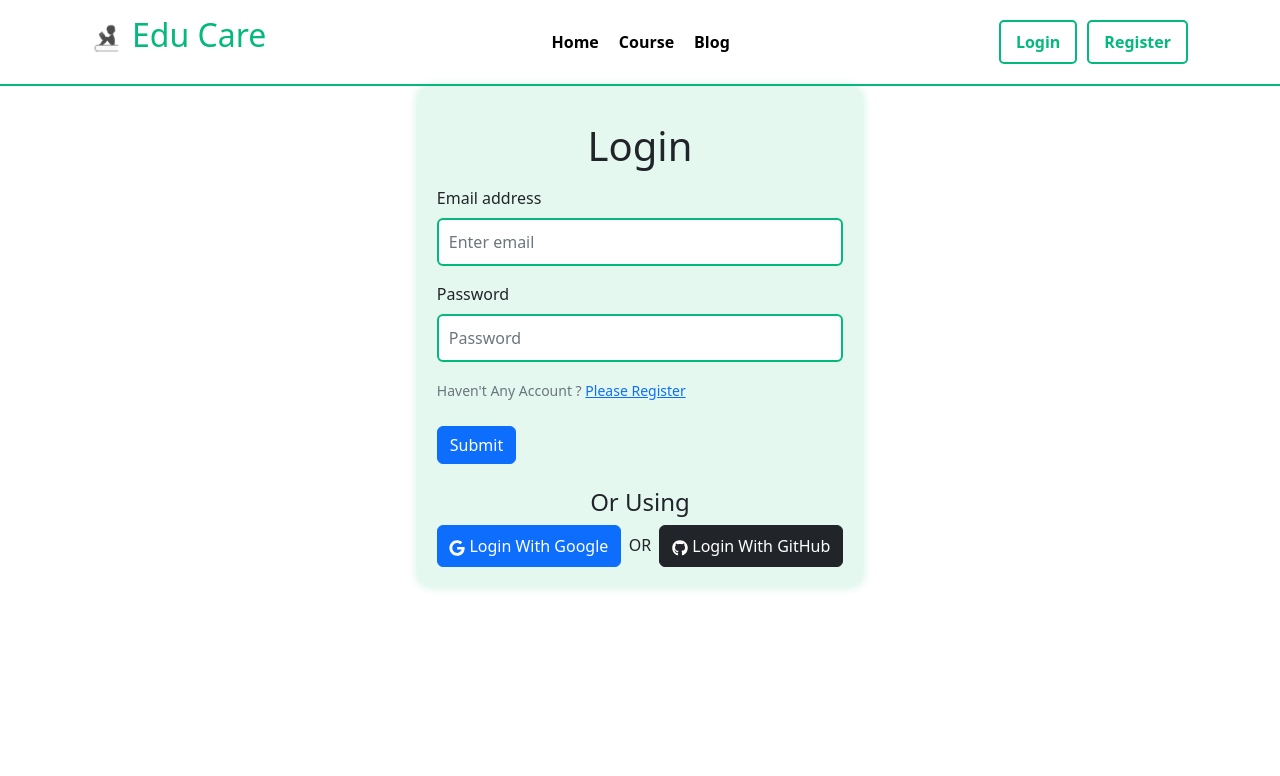
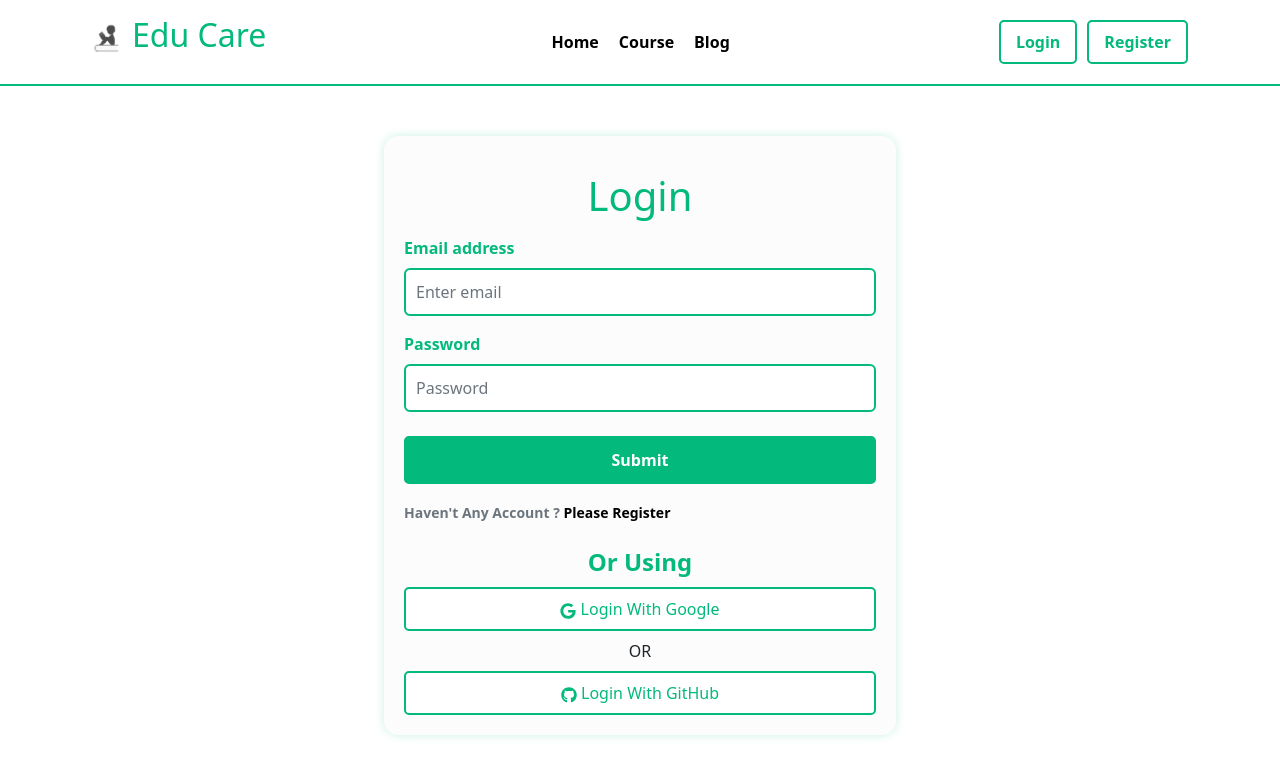
Before and after one commit to rajin572/edu-care-client, a React (Create React App) app: page /login in a window 1280 px wide. Shown: the top 776 px of the page. Built offline with nearby package versions, Linux system fonts and the light colour scheme; no server answers.

Commit message:
chnage login system

```diff
--- a/src/components/Course/Course.css
+++ b/src/components/Course/Course.css
@@ -1,3 +1,7 @@
+.registerbox{
+    padding: 50px 0px;
+}
+
 .course{
     position: relative;
 }
--- a/src/components/Login/Login.css
+++ b/src/components/Login/Login.css
@@ -2,25 +2,88 @@
     width: 40%;
     margin: auto;
     padding: 20px;
-    background-color: rgba(123, 220, 181, 0.2);
+    background-color: rgb(252, 252, 252);
     box-shadow: 0px 0px 10px rgba(123, 220, 181, 0.4);
     border-radius: 14px;
     margin-bottom: 50px;
 }
+
+.authentication h1{
+    color: #03B97C;
+}
+
 .authentication input{
     background-color: white;
     padding: 10px;
     border: 2px solid #03B97C;
-    color: #03B97C;
+    color: #000000;
     outline: none;
 }
-.authentication input{
+.authentication label{
+    color: #03B97C;
+    font-weight: bold;
+}
+.authentication input:focus{
     background-color: white;
     border: 2px solid #03B97C;
-    color: #03B97C;
+    color: #000000;
     outline: none;
+    box-shadow: none;
+}
+.error-massage{
+    color: red;
+    font-weight: bold;
+    margin: 0px;
+}
+.submit-button{
+    display: block;
+    width: 100%;
+    padding: 10px 0px;
+    background-color: #03B97C;
+    border: 2px solid #03B97C;
+    color: white;
+    border-radius: 5px;
+    font-weight: bold;
+}
+.submit-button:hover{
+    width: 100%;
+    padding: 10px 0px;
+    border-radius: 5px;
+    box-shadow: 0px 0px 5px #03B97C;
 }
 
+.warnText{
+    color: #000000;
+    font-weight: bold;
+}
+.warnLink{
+    color: #000000;
+    text-decoration: none;
+}
+.warnLink:hover{
+    color: #03B97C;
+}
+
+.othersAccount h4{
+    color: #03B97C;
+    font-weight: bold;
+    margin-bottom: 10px;
+}
+.othersAccount button{
+    background-color: #ffffff;
+    color: #03B97C;
+    border: 2px solid #03B97C;
+    border-radius: 5px;
+    transition: 1s;
+}
+
+.othersAccount button:hover{
+    background-color: #03B97C;
+    color: #ffffff;
+    border: 2px solid #03B97C;
+    border-radius: 5px;
+    transition: 1s;
+}
 @media only screen and (max-width: 991px) {
     .authentication{
         width: 70%;
--- a/src/components/Login/Login.js
+++ b/src/components/Login/Login.js
@@ -63,7 +63,7 @@ const Login = () => {
           })
     }
   return (
-    <Container>
+    <div className="registerbox">
       <div className="authentication">
       <h1 className="text-center my-3">Login</h1>
       <Form onSubmit={HandleLogin}>
@@ -72,7 +72,7 @@ const Login = () => {
           <Form.Control className="input" name="email" type="email" placeholder="Enter email" />
         </Form.Group>
 
-        <Form.Group className="mb-3" controlId="formBasicPassword">
+        <Form.Group className="" controlId="formBasicPassword">
           <Form.Label>Password</Form.Label>
           <Form.Control className="input"
             name="password"
@@ -80,24 +80,25 @@ const Login = () => {
             placeholder="Password"
           />
         </Form.Group>
-        <Form.Text className="my-5">Haven't Any Account ? <Link to='/register'>Please Register</Link></Form.Text>
+        <p className="error-massage">{error}</p>
         <br />
-        <Form.Text className="text-danger">{error}</Form.Text>
-        <br />
-        <Button variant="primary" type="submit">
+        <button className="submit-button" type="submit">
           Submit
-        </Button>
+        </button >
+        <div className="mt-3 warnText">
+        <Form.Text >Haven't Any Account ? <Link className="my-5 warnLink" to='/register'>Please Register</Link></Form.Text>
+        </div>
       </Form>
-      <div className="mt-4">
+      <div className="othersAccount mt-4">
         <h4 className="text-center">Or Using</h4>
-        <div className="d-lg-flex justify-content-between">
-        <Button onClick={handleGoogleLogin} className="w-100 p-2" variant="primary"><FaGoogle></FaGoogle> Login With Google</Button>
+        <div className="">
+        <button onClick={handleGoogleLogin} className="w-100 p-2" ><FaGoogle></FaGoogle> Login With Google</button>
         <div className="mx-2 my-2 text-center">OR</div>
-        <Button onClick={handleGithubLogin} className="w-100 p-2" variant="dark"><FaGithub></FaGithub> Login With GitHub</Button>
+        <button onClick={handleGithubLogin} className="w-100 p-2" ><FaGithub></FaGithub> Login With GitHub</button>
         </div>
       </div>
       </div>
-    </Container>
+    </div>
   );
 };
 
```
